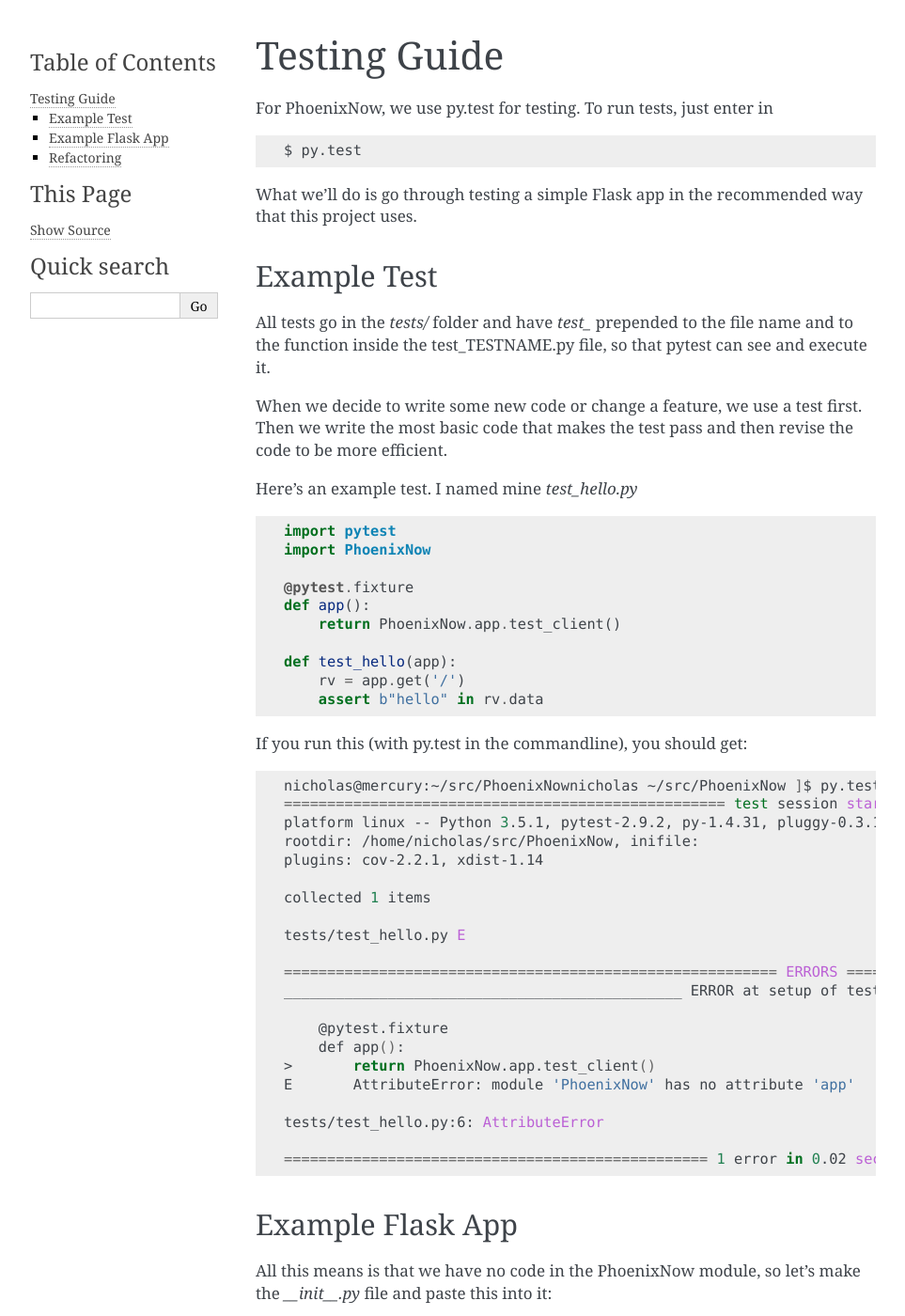
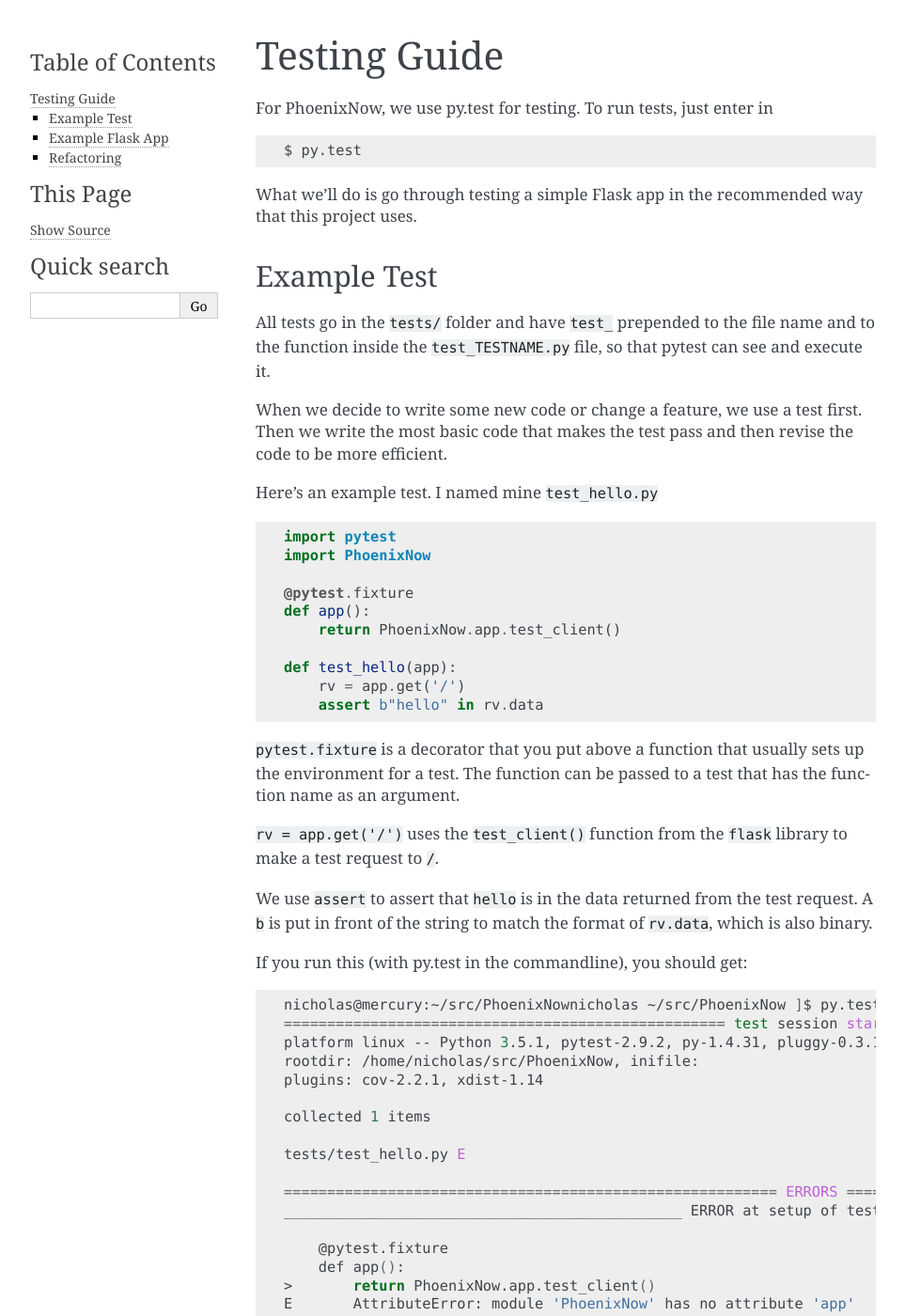
Before and after one commit to ECGHelloWorld/PhoenixNow, a Sphinx documentation site: the page built from docs/testingguide.rst, in a window 1280 px wide and 1400 px high. Shown: the whole window at 94% size, without its empty margins (148-1111 px from the left). Built offline with Sphinx 7.4.7, drawn with Linux system fonts in a browser that asks for light colours; some of the changed text lies outside the part shown.

Commit message:
Added some more detail to the testing guide

```diff
--- a/docs/testingguide.rst
+++ b/docs/testingguide.rst
@@ -11,15 +11,15 @@
 
 Example Test
 -----------------
-All tests go in the `tests/` folder and have `test_` prepended to the file name and
-to the function inside the test_TESTNAME.py file, so that pytest can see and
+All tests go in the ``tests/`` folder and have ``test_`` prepended to the file name and
+to the function inside the ``test_TESTNAME.py`` file, so that pytest can see and
 execute it.
 
 When we decide to write some new code or change a feature, we use a test first.
 Then we write the most basic code that makes the test pass and then revise the
 code to be more efficient.
 
-Here's an example test. I named mine `test_hello.py`
+Here's an example test. I named mine ``test_hello.py``
 
 .. code-block:: python
 
@@ -33,6 +33,18 @@
     def test_hello(app):
         rv = app.get('/')
         assert b"hello" in rv.data
+
+``pytest.fixture`` is a decorator that you put above a function that usually sets
+up the environment for a test. The function can be passed to a test that has the
+function name as an argument.
+
+``rv = app.get('/')`` uses the ``test_client()`` function from the ``flask`` library
+to make a test request to ``/``.
+
+We use ``assert`` to assert that ``hello`` is in the data returned from the test
+request. A ``b`` is put in front of the string to match the format of
+``rv.data``,
+which is also binary.
 
 If you run this (with py.test in the commandline), you should get:
 
@@ -64,7 +76,7 @@
 -----------------
 
 All this means is that we have no code in the PhoenixNow module, so let's make
-the `__init__.py` file and paste this into it:
+the ``__init__.py`` file and paste this into it:
 
 .. code-block:: python
 
@@ -76,7 +88,10 @@
     def hello():
         return "hello"
 
-Now when we run `py.test`, we should see that all tests have passed:
+This code basically means, when something requests ``/`` on the webpage, it
+returns ``"hello"`` as the data in the request sent.
+
+Now when we run ``py.test``, we should see that all tests have passed:
 
 .. code-block:: shell
 
```
